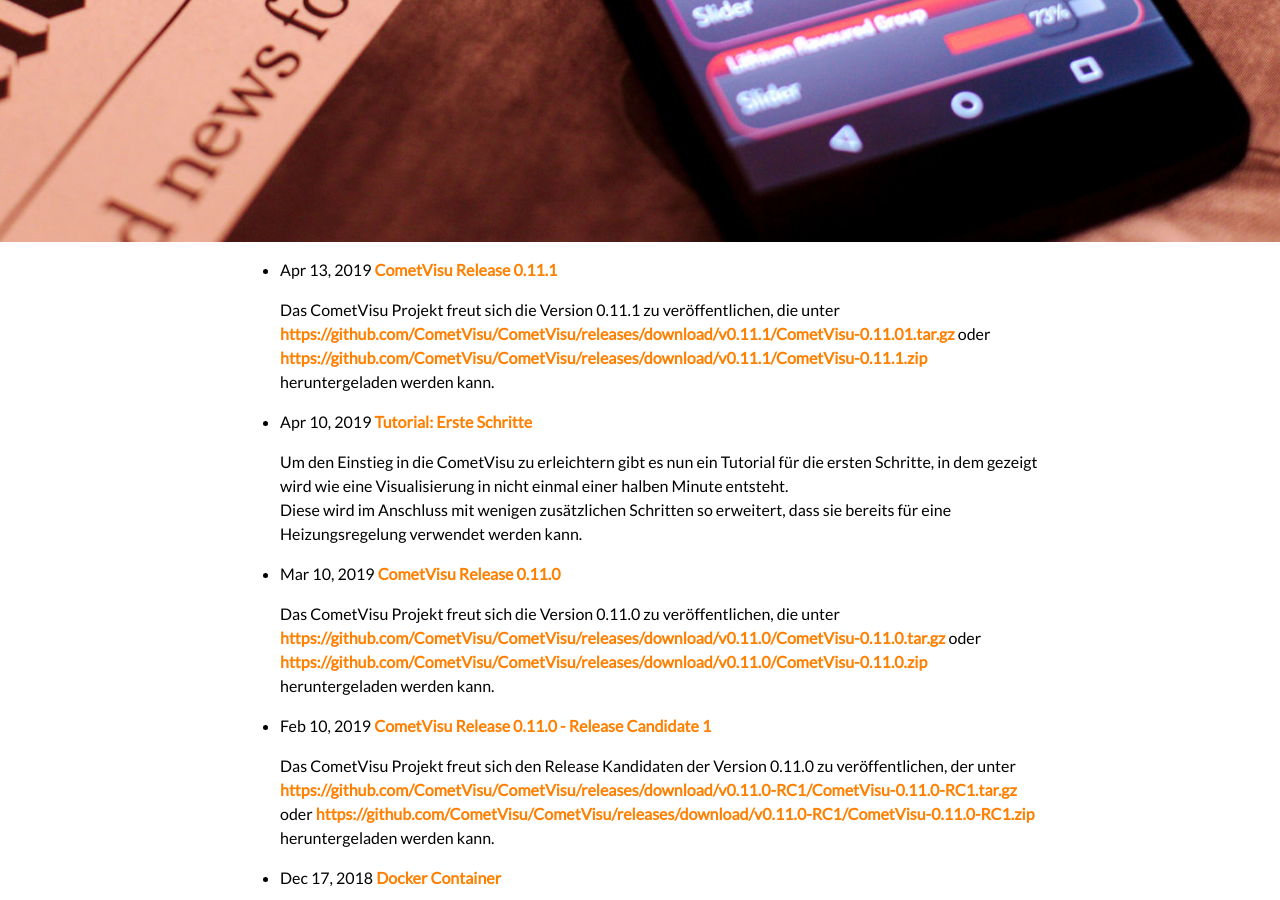
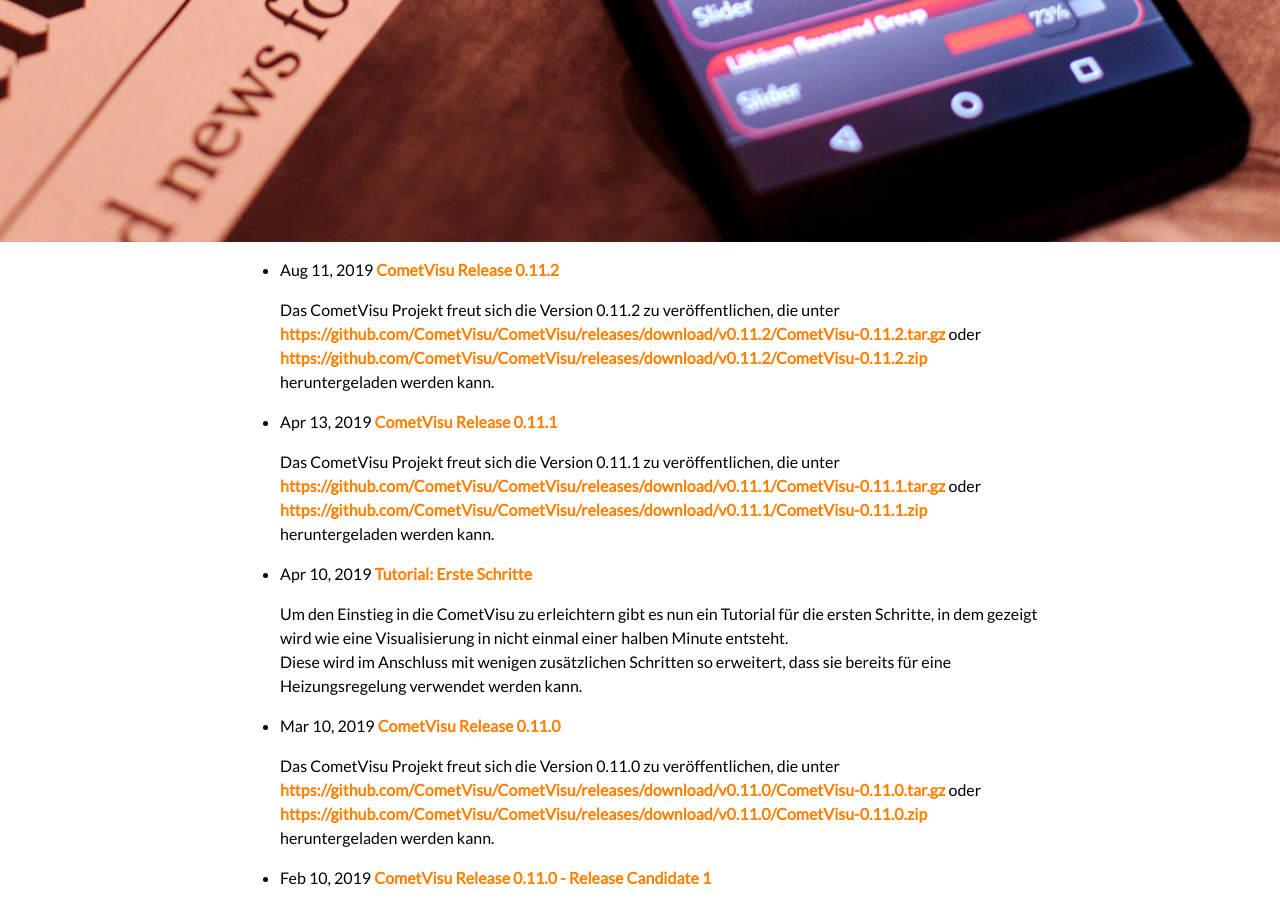
Before and after one commit to CometVisu/cometvisu.github.io, a Jekyll site: the page built from news/index.de.html, in a window 1280 px wide and 900 px high, scrolled down 658 px. Built offline with Jekyll 4.4.1, drawn with Linux system fonts in a browser that asks for light colours; some web fonts are replaced.

Commit message:
Release 0.11.2

```diff
--- a/_posts/2019-04-13-CometVisu_release-0.11.1.de.md
+++ b/_posts/2019-04-13-CometVisu_release-0.11.1.de.md
@@ -8,7 +8,7 @@ backdrop: /media/news.jpg
 ---
 
 Das CometVisu Projekt freut sich die Version 0.11.1 zu veröffentlichen, die unter
-[https://github.com/CometVisu/CometVisu/releases/download/v0.11.1/CometVisu-0.11.01.tar.gz](https://github.com/CometVisu/CometVisu/releases/download/v0.11.1/CometVisu-0.11.1.tar.gz)
+[https://github.com/CometVisu/CometVisu/releases/download/v0.11.1/CometVisu-0.11.1.tar.gz](https://github.com/CometVisu/CometVisu/releases/download/v0.11.1/CometVisu-0.11.1.tar.gz)
 oder
 [https://github.com/CometVisu/CometVisu/releases/download/v0.11.1/CometVisu-0.11.1.zip](https://github.com/CometVisu/CometVisu/releases/download/v0.11.1/CometVisu-0.11.1.zip)
 heruntergeladen werden kann.
--- /dev/null
+++ b/_posts/2019-08-11-CometVisu_release-0.11.2.de.md
@@ -0,0 +1,35 @@
+---
+layout: post
+title: "CometVisu Release 0.11.2"
+date: 2019-08-11
+lang: de
+ref: post190811
+backdrop: /media/news.jpg
+---
+
+Das CometVisu Projekt freut sich die Version 0.11.2 zu veröffentlichen, die unter
+[https://github.com/CometVisu/CometVisu/releases/download/v0.11.2/CometVisu-0.11.2.tar.gz](https://github.com/CometVisu/CometVisu/releases/download/v0.11.2/CometVisu-0.11.2.tar.gz)
+oder
+[https://github.com/CometVisu/CometVisu/releases/download/v0.11.2/CometVisu-0.11.2.zip](https://github.com/CometVisu/CometVisu/releases/download/v0.11.2/CometVisu-0.11.2.zip)
+heruntergeladen werden kann.
+
+Dieses Release enthält Bug-Fixes für:
+* Templates mit mehreren Kinder-Elementen
+* Tranformationen für InfluxDB Abfragen
+* Initialisierungsproblem bei dem Colorchooser-Plugin
+* Weitere Widgets die das Format-Attribut unterstützen
+* Address-Mode wenn es mehrere Einträge gibt
+* Bedienung des Slider-Widget
+* Align-Einstellung bei Groups
+
+Alle Änderungen können im
+[Change Log](https://raw.githubusercontent.com/CometVisu/CometVisu/v0.11.2/ChangeLog)
+angesehen werden.
+
+Downloads
+---------
+
+* [Release (zip)](https://github.com/CometVisu/CometVisu/releases/download/v0.11.2/CometVisu-0.11.2.tar.gz)
+* [Release (tar.gz)](https://github.com/CometVisu/CometVisu/releases/download/v0.11.2//CometVisu-0.11.2.tar.gz)
+* [Source code (zip)](https://github.com/CometVisu/CometVisu/archive/v0.11.2.zip)
+* [Source code (tar.gz)](https://github.com/CometVisu/CometVisu/archive/v0.11.2.tar.gz)
--- /dev/null
+++ b/_posts/2019-08-11-CometVisu_release-0.11.2.md
@@ -0,0 +1,34 @@
+---
+layout: post
+title: "CometVisu release 0.11.2"
+date: 2019-08-11
+lang: en
+ref: post190811
+backdrop: /media/news.jpg
+---
+
+The CometVisu project is happy to publish version 0.11.2 that can be
+downloaded at
+[https://github.com/CometVisu/CometVisu/releases/download/v0.11.2/CometVisu-0.11.2.tar.gz](https://github.com/CometVisu/CometVisu/releases/download/v0.11.2/CometVisu-0.11.2.tar.gz)
+or
+[https://github.com/CometVisu/CometVisu/releases/download/v0.11.2/CometVisu-0.11.2.zip](https://github.com/CometVisu/CometVisu/releases/download/v0.11.2/CometVisu-0.11.2.zip).
+
+This release contains bug fixes for:
+* templates with multiple child nodes
+* add transformations to influxdb request
+* initialization problem with colorchooser
+* add format attributes to widgets that already support it
+* merge address modes when there is more than one entry for this address
+* fix the problem that slider updates
+* group widgets align setting
+
+The latest changes can be seen in the
+[change log](https://raw.githubusercontent.com/CometVisu/CometVisu/v0.11.2/ChangeLog).
+
+Downloads
+---------
+
+* [Release (zip)](https://github.com/CometVisu/CometVisu/releases/download/v0.11.2/CometVisu-0.11.2.tar.gz)
+* [Release (tar.gz)](https://github.com/CometVisu/CometVisu/releases/download/v0.11.2//CometVisu-0.11.2.tar.gz)
+* [Source code (zip)](https://github.com/CometVisu/CometVisu/archive/v0.11.2.zip)
+* [Source code (tar.gz)](https://github.com/CometVisu/CometVisu/archive/v0.11.2.tar.gz)
```
